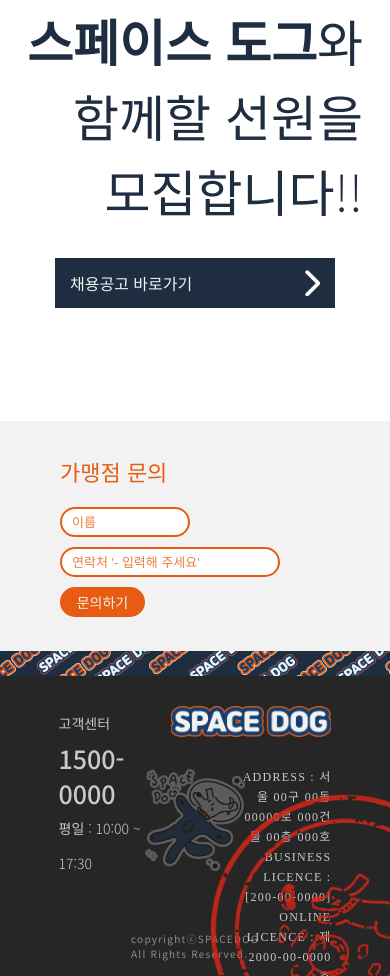
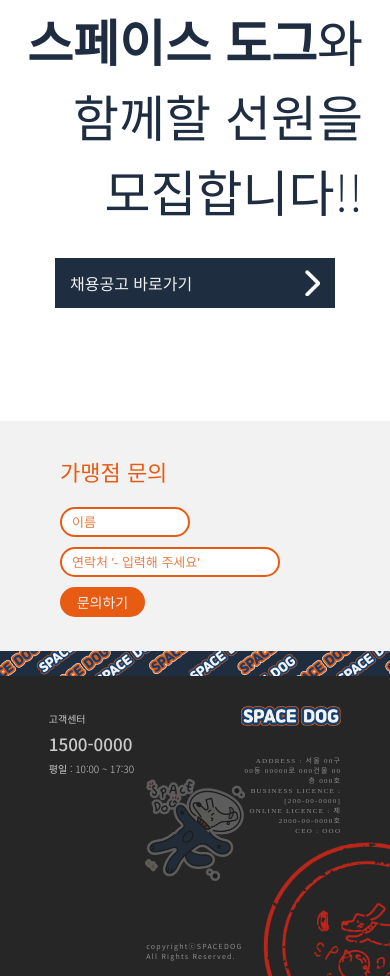
Before and after one commit to xhfl160321/portfolio_spacedog, a plain HTML site: page index.html in a window 390 px wide. Shown: the part 6325-7301 px from the top of the page. Drawn offline with nearby package versions, Linux system fonts and the light colour scheme; a web font is replaced by a local one.

Commit message:
mediaquery 수정

```diff
--- a/css/mediaquery.css
+++ b/css/mediaquery.css
@@ -255,6 +255,29 @@
     .p8_ask form button{
         margin: 0;
     }
+
+    /* footer */
+    footer .footer .ask p{
+        font-size: 10px;
+        line-height: 25px;
+    }
+    footer .footer .ask p:nth-child(2){
+        font-size: 17px;
+    }
+    footer .footer .logo h6{
+        font-size: 7px;
+    }
+    footer .footer .info img{
+        width: 100px;
+    }
+    footer .footer .info ul li{
+        font-size: 7px;
+        line-height: 10px;
+    }
+    footer .stamp{
+        width: 200px;
+
+    }
 }
 
 /* 테블릿 미디어 쿼리 */
--- a/css/style.css
+++ b/css/style.css
@@ -564,7 +564,7 @@
     overflow: hidden;
 }
 footer .footer{
-    width: 70%;
+    width: 75%;
     height: 100%;
     margin: 0 auto;
     display: flex;
@@ -622,7 +622,7 @@
     text-align: right;
     font-size: 12px;
     color: #f2f2f2;
-    opacity: 0.8;
+    opacity: 0.5;
     font-weight: 300;
     letter-spacing: 1.25px;
     line-height: 20px;
```
